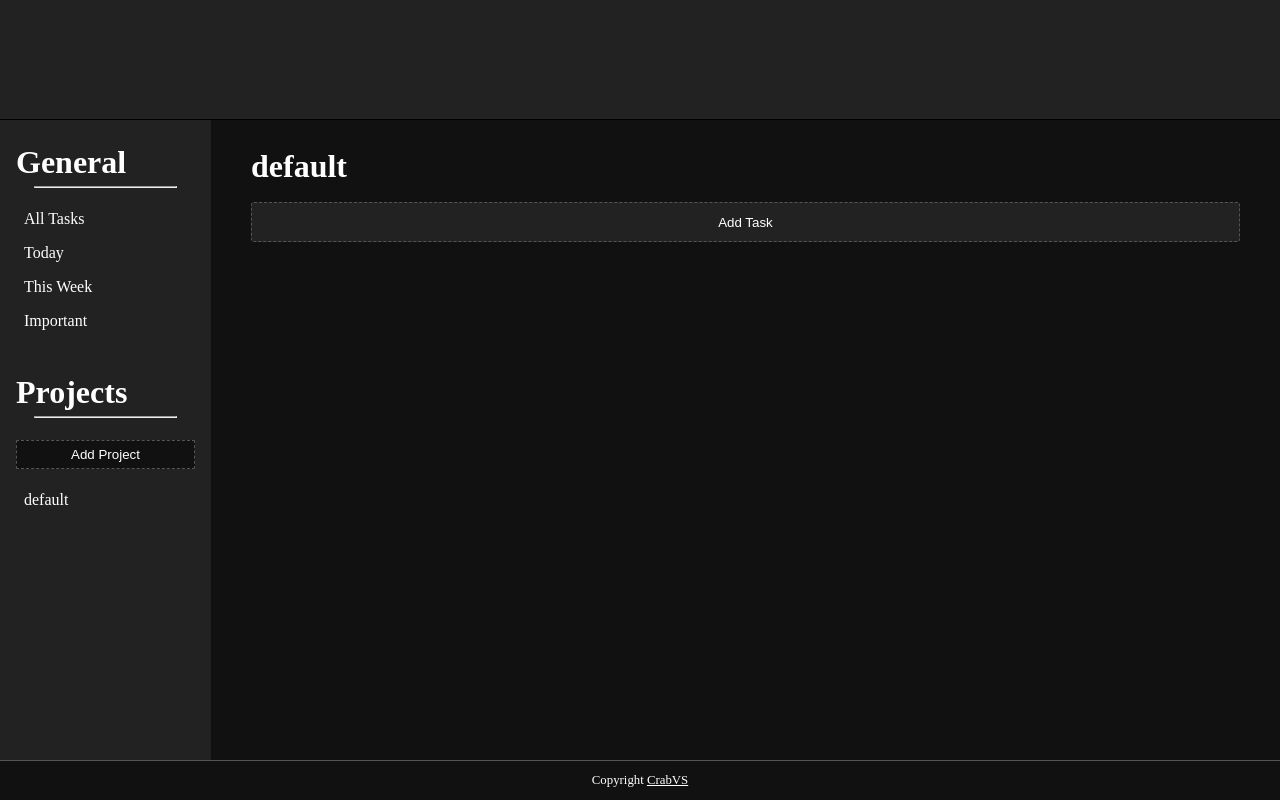
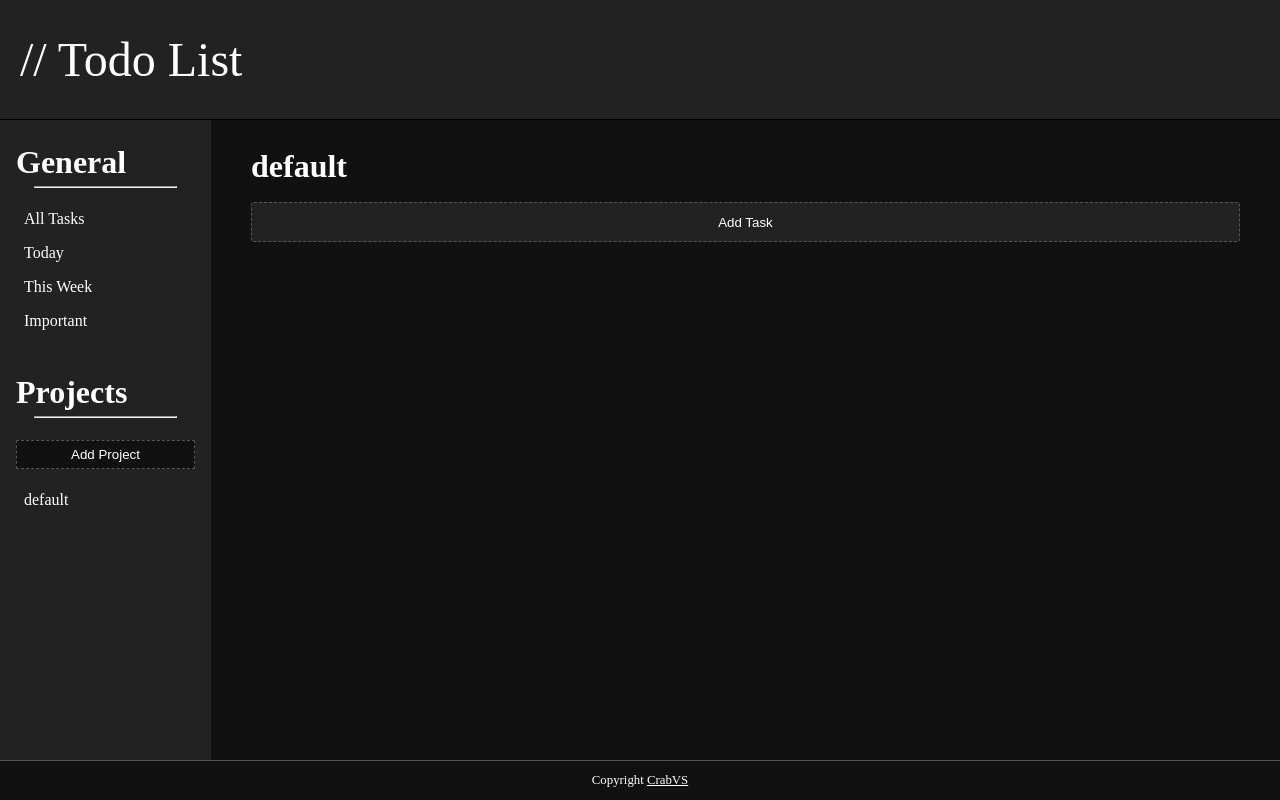
Before and after one commit to CrabVS/odin-todo-list, a website built with webpack: page dist/index.html in a window 1280 px wide. Built offline with Linux system fonts and the light colour scheme.

Commit message:
Add header content

```diff
--- a/src/style.css
+++ b/src/style.css
@@ -13,6 +13,10 @@
 
 body {
     font-family: 'Times New Roman', Times, serif;
+}
+
+h1 {
+    font-size: 3rem;
 }
 
 h2 {
@@ -69,6 +73,12 @@ h2 {
     display: flex;
 }
 
+header {
+    padding: 20px;
+    display: flex;
+    align-items: center;
+}
+
 footer {
     position: absolute;
     bottom: 0;
```
Also changed, not shown: dist/index.html, dist/main.js.
